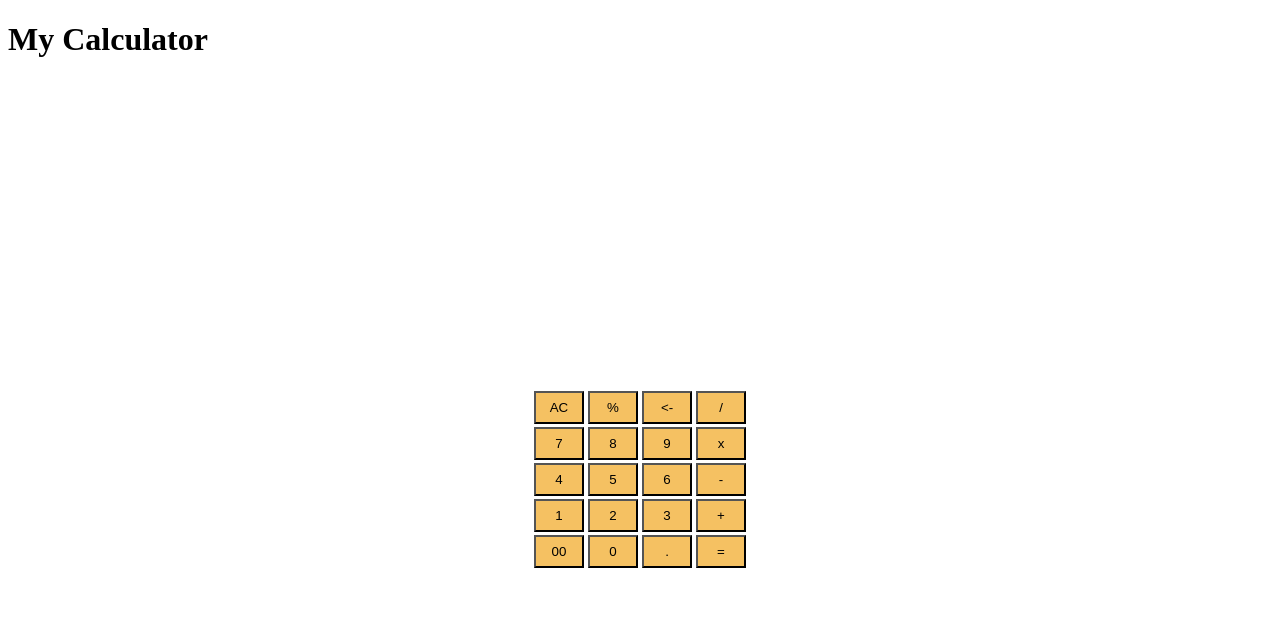
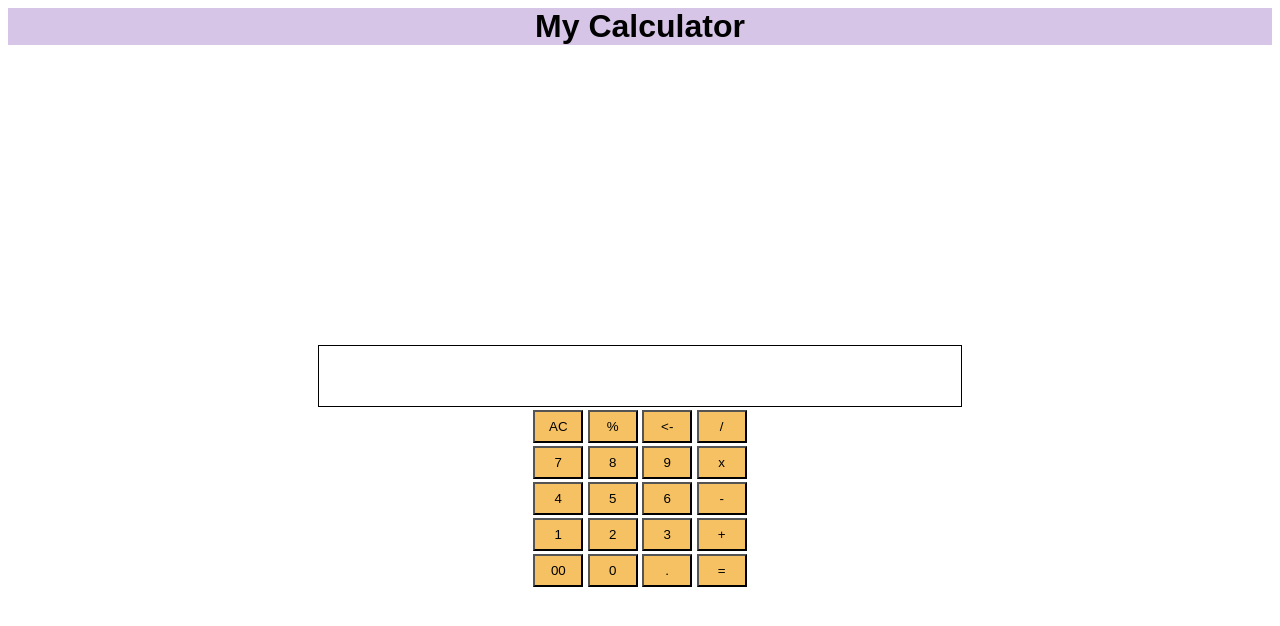
Before and after one commit to SerAbin1/Projects-mini, a plain HTML site: page calculator/index.html in a window 1280 px wide. Drawn offline with Linux system fonts and the light colour scheme.

Commit message:
Improved calculator design
Better display of the calculator buttons and the input field

```diff
--- a/calculator/index.html
+++ b/calculator/index.html
@@ -8,10 +8,11 @@
 </head>
 <body>
     <h1>My Calculator</h1>
-    <div class="display">
 
-    </div>
     <div class="Calculator">
+        <div class="display">
+
+        </div>
         <div>
             <button>AC</button>
             <button>%</button>
--- a/calculator/styles.css
+++ b/calculator/styles.css
@@ -1,3 +1,14 @@
+html{
+    font-size: 16px;
+    font-family: 'Arial', sans-serif;
+}
+
+h1{
+    text-align: center;
+    margin-top: 0;
+    background-color: rgb(215, 197, 231);
+}
+
 .Calculator{
     display: flex;
     flex-direction: column;
@@ -7,6 +18,15 @@
     height: 100vh;
 }
 
+.Calculator .display{
+    width: 50%;
+    height: 50px;
+    text-align: right;
+    margin: 0 25px 0 25px;
+    padding: 5px;
+    border: solid 1px black;
+}
+
 .Calculator button{
     padding: 7px;
     width: 50px;
```
